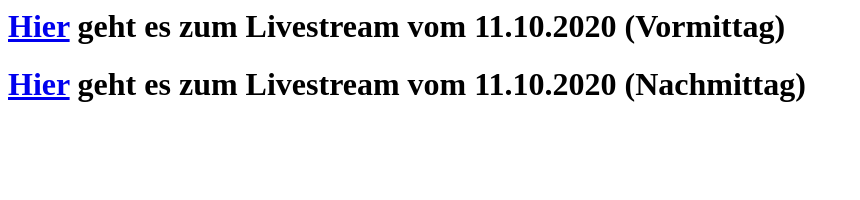
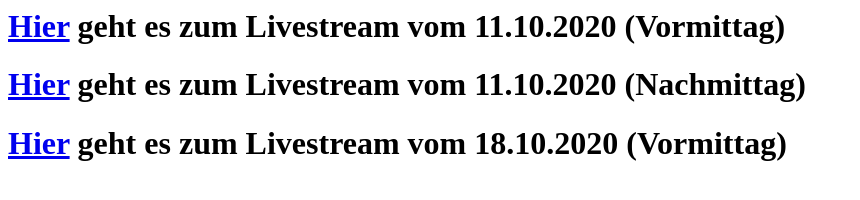
Before and after one commit to DanielWunder/Livestream, a plain HTML site: page index.html in a window 1280 px wide. Shown: the whole page, without its empty margins (0-860 px from the left). Drawn offline with Linux system fonts and the light colour scheme.

Commit message:
Update index.html

```diff
--- a/index.html
+++ b/index.html
@@ -1,5 +1,6 @@
 <h1><a href="https://youtu.be/agi7jgRVjyU">Hier</a> geht es zum Livestream vom 11.10.2020 (Vormittag)</h1>
 <h1><a href="https://youtu.be/b71-ZrjslEk">Hier</a> geht es zum Livestream vom 11.10.2020 (Nachmittag)</h1>
+<h1><a href="https://youtu.be/b71-ZrjslEk">Hier</a> geht es zum Livestream vom 18.10.2020 (Vormittag)</h1>
 <script>
 setTimeout(function(){
    window.location.reload(1);
```
